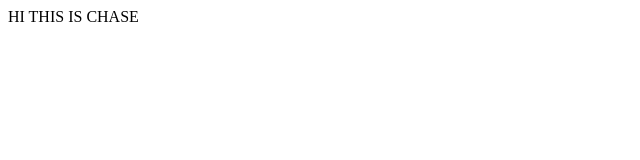
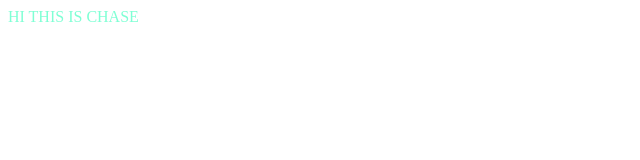
Before and after one commit to chaseamccain/chaseamccain.github.io, a plain HTML site: page index.html in a window 1280 px wide. Shown: the whole page, without its empty margins (0-640 px from the left). Drawn offline with Linux system fonts and the light colour scheme.

Commit message:
update cname

```diff
--- a/index.html
+++ b/index.html
@@ -3,6 +3,7 @@
 <head>
     <meta charset="UTF-8">
     <meta name="viewport" content="width=device-width, initial-scale=1.0">
+    <link rel="stylesheet" href="style.css">
     <title>Chase McCain</title>
 </head>
 <body>
--- /dev/null
+++ b/style.css
@@ -0,0 +1,3 @@
+body {
+    color: aquamarine;
+}
```
Also changed, not shown: 1 other file.
